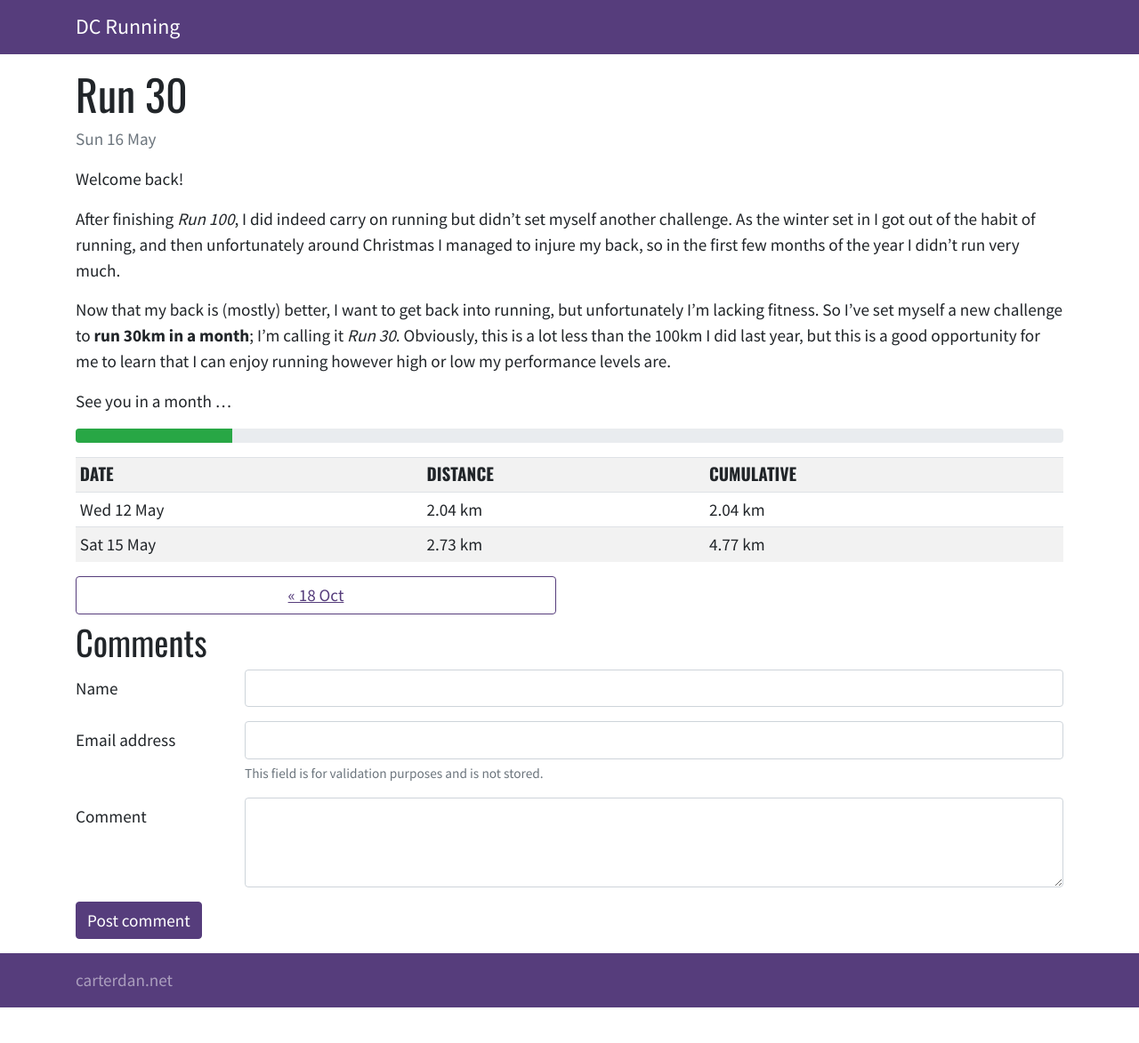
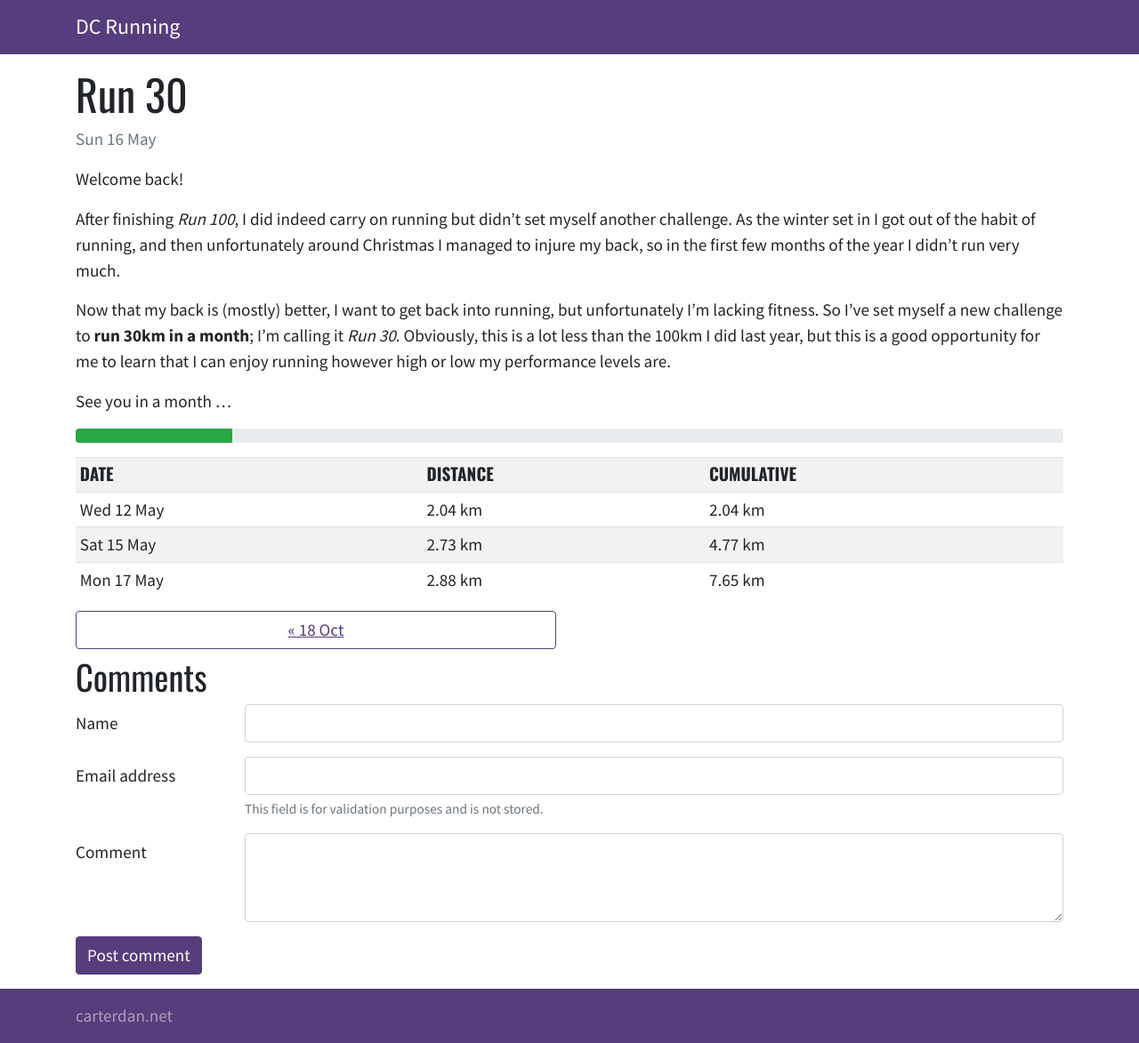
Before and after one commit to djcarter85/running, a Jekyll site: the page built from _posts/2021-05-16-run30.md, in a window 1280 px wide. Shown: the whole page at 89% size. Built offline with Jekyll 4.4.1, drawn with Linux system fonts in a browser that asks for light colours; nearby versions of some CDN libraries; before the commit the page ends 1133 px from its top, so only the background shows below that.

Commit message:
Add new run

```diff
--- a/_data/run30.json
+++ b/_data/run30.json
@@ -11,6 +11,11 @@
       "date": "2021-05-15",
       "distance": 2.73,
       "cumulative-distance": 4.77
+    },
+    {
+      "date": "2021-05-17",
+      "distance": 2.88,
+      "cumulative-distance": 7.65
     }
   ]
 }
```
